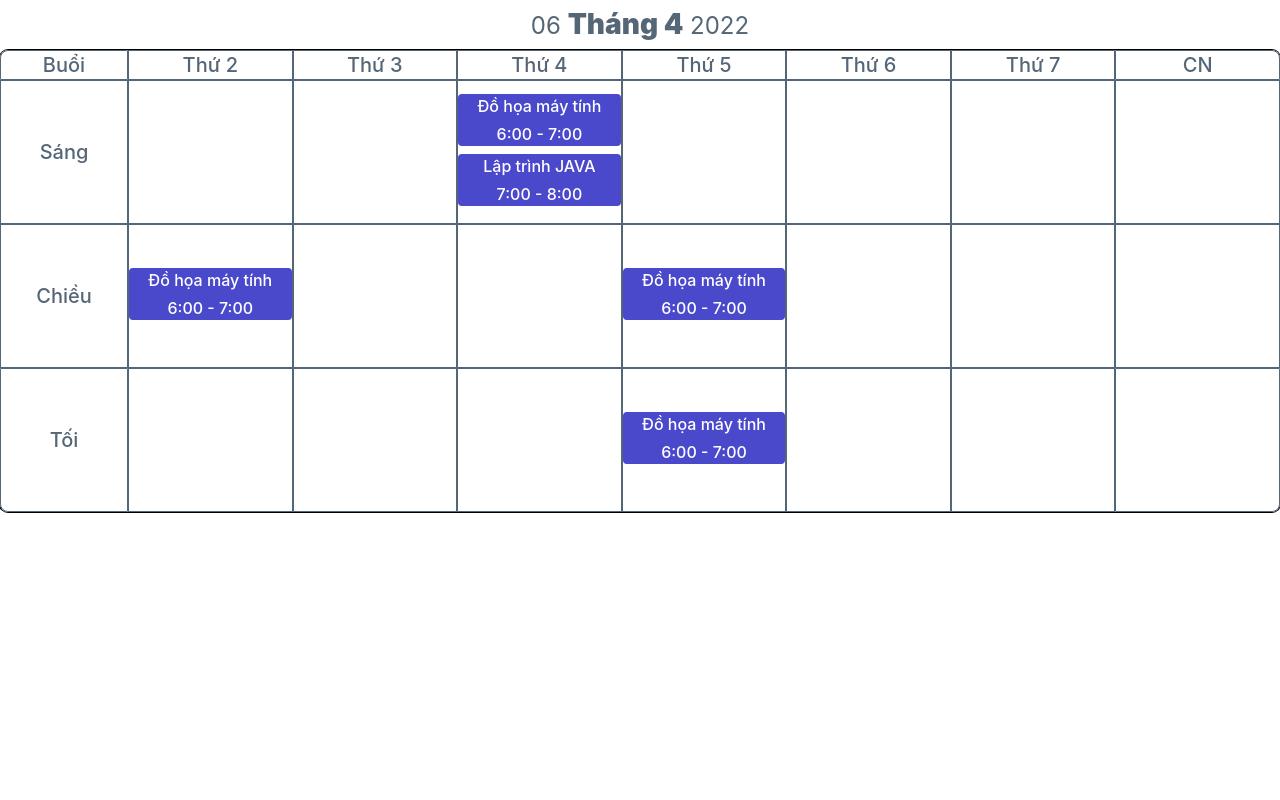
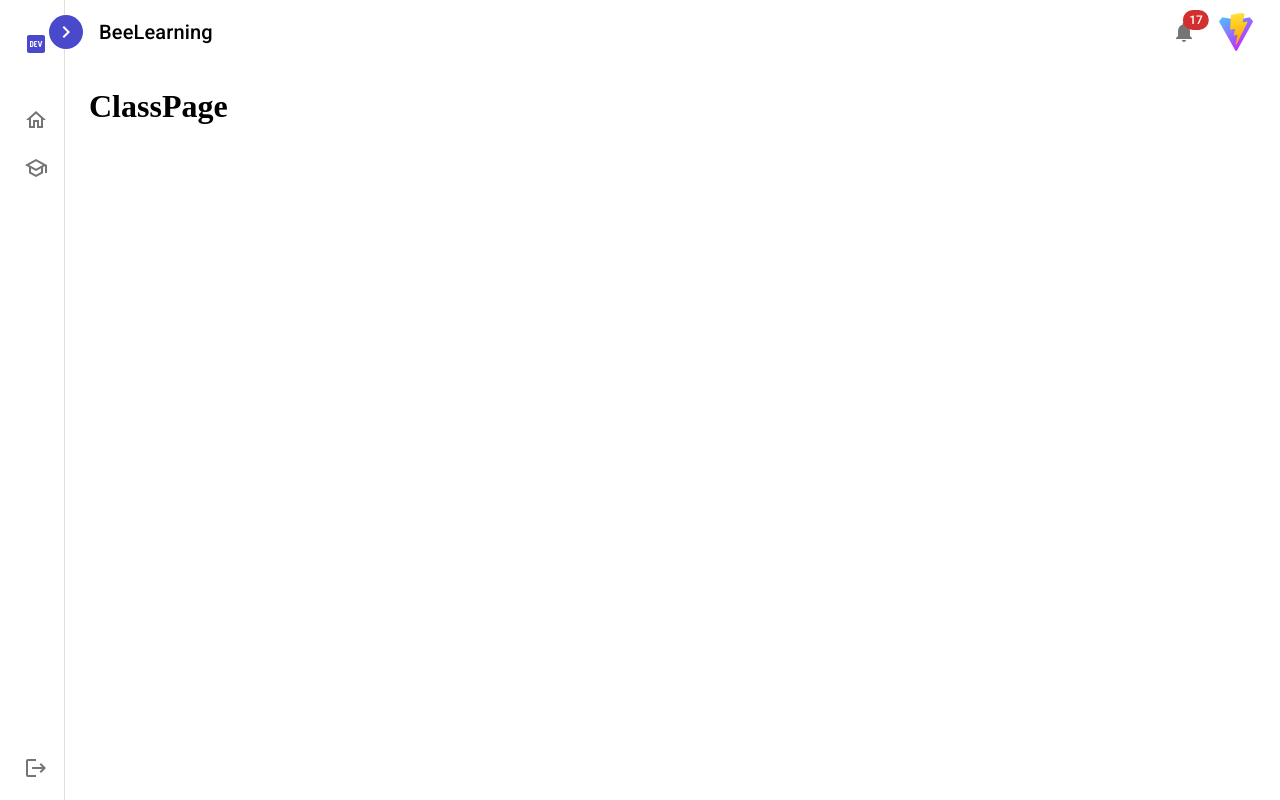
Before and after one commit to online-learning-management/client, a React (Vite) app: page /classes in a window 1280 px wide. Built offline with nearby package versions, Linux system fonts and the light colour scheme.

Commit message:
config router, fix style sidebar - navbar

```diff
--- a/src/App.tsx
+++ b/src/App.tsx
@@ -1,10 +1,17 @@
-import Schedule from "./components/Schedule"
+import { Route, Routes } from 'react-router-dom'
+import Layer from './components/Layer'
+import ClassPage from './pages/ClassPage'
+import HomePage from './pages/HomePage'
 
 function App() {
-  return <h1 className="text-3xl text-[#567] font-bold">
-    <Schedule />
-
-  </h1>
+  return (
+    <Layer>
+      <Routes>
+        <Route path="/" element={<HomePage />} />
+        <Route path="/classes" element={<ClassPage />} />
+      </Routes>
+    </Layer>
+  )
 }
 
 export default App
--- a/src/components/Layer/Navbar.tsx
+++ b/src/components/Layer/Navbar.tsx
@@ -51,7 +51,15 @@ export default function Navbar({ open, drawerWidth, handleDrawerToggle }: Navbar
           aria-label="open drawer"
           onClick={handleDrawerToggle}
           edge="start"
-          sx={{ marginRight: 2, marginLeft: '-40px', backgroundColor: '#4a49cb', color: 'white' }}
+          sx={{
+            marginRight: 2,
+            marginLeft: '-40px',
+            backgroundColor: '#4a49cb',
+            color: 'white',
+            '&:hover': {
+              backgroundColor: '#4a49cb',
+            },
+          }}
         >
           {open ? <KeyboardArrowLeftOutlinedIcon /> : <ChevronRightOutlinedIcon />}
         </IconButton>
--- a/src/components/Layer/SideBar.tsx
+++ b/src/components/Layer/SideBar.tsx
@@ -9,6 +9,7 @@ import LogoutIcon from '@mui/icons-material/Logout'
 import HomeOutlinedIcon from '@mui/icons-material/HomeOutlined'
 import SchoolOutlinedIcon from '@mui/icons-material/SchoolOutlined'
 import LogoDevOutlinedIcon from '@mui/icons-material/LogoDevOutlined'
+import { useNavigate } from 'react-router-dom'
 
 const openedMixin = (theme: Theme, drawerWidth: number): CSSObject => ({
   width: drawerWidth,
@@ -61,10 +62,12 @@ const SIDEBAR_TOP = [
   {
     text: 'Trang chủ',
     icon: <HomeOutlinedIcon />,
+    path: '/',
   },
   {
     text: 'Lớp học',
     icon: <SchoolOutlinedIcon />,
+    path: '/classes',
   },
 ]
 
@@ -76,6 +79,8 @@ const SIDEBAR_BOTTOM = [
 ]
 
 export default function SideBar({ drawerWidth, open }: SideBarProps) {
+  const navigate = useNavigate()
+
   return (
     <Drawer variant="permanent" open={open} drawerWidth={drawerWidth}>
       <List sx={{ px: 2, display: 'flex', flexDirection: 'column', justifyContent: 'space-between', height: '100%' }}>
@@ -83,12 +88,17 @@ export default function SideBar({ drawerWidth, open }: SideBarProps) {
         <Box>
           {/* HEADER SIDEBAR */}
           <ListItemButton
+            disableRipple={true}
             sx={{
               minHeight: 44,
               justifyContent: open ? 'initial' : 'center',
               px: 2.5,
               borderRadius: 2,
               mb: 2,
+              '&:hover': {
+                cursor: 'default',
+                backgroundColor: 'transparent',
+              },
             }}
           >
             <ListItemIcon
@@ -96,6 +106,7 @@ export default function SideBar({ drawerWidth, open }: SideBarProps) {
                 minWidth: 0,
                 mr: open ? 3 : 'auto',
                 justifyContent: 'center',
+                color: '#4a49cb',
               }}
             >
               <LogoDevOutlinedIcon />
@@ -104,8 +115,9 @@ export default function SideBar({ drawerWidth, open }: SideBarProps) {
             <ListItemText primary={'BeeLearning'} secondary="Studying together" sx={{ opacity: open ? 1 : 0 }} />
           </ListItemButton>
 
-          {SIDEBAR_TOP.map(({ text, icon }, index) => (
+          {SIDEBAR_TOP.map(({ text, icon, path }, index) => (
             <ListItemButton
+              onClick={() => navigate(path)}
               key={text}
               sx={{
                 minHeight: 44,
--- a/src/main.tsx
+++ b/src/main.tsx
@@ -1,11 +1,14 @@
 import React from 'react'
 import ReactDOM from 'react-dom'
+import { BrowserRouter } from 'react-router-dom'
+import App from './App'
 import './index.css'
-import App from './App'
 
 ReactDOM.render(
   <React.StrictMode>
-    <App />
+    <BrowserRouter>
+      <App />
+    </BrowserRouter>
   </React.StrictMode>,
   document.getElementById('root')
 )
--- /dev/null
+++ b/src/pages/ClassPage.tsx
@@ -0,0 +1,7 @@
+export default function ClassPage() {
+  return (
+    <>
+      <h1>ClassPage</h1>
+    </>
+  )
+}
--- /dev/null
+++ b/src/pages/HomePage.tsx
@@ -0,0 +1,9 @@
+import Schedule from '../components/Schedule'
+
+export default function HomePage() {
+  return (
+    <>
+      <Schedule />
+    </>
+  )
+}
```
